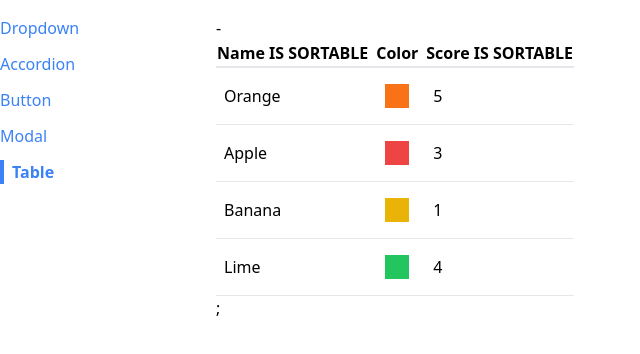
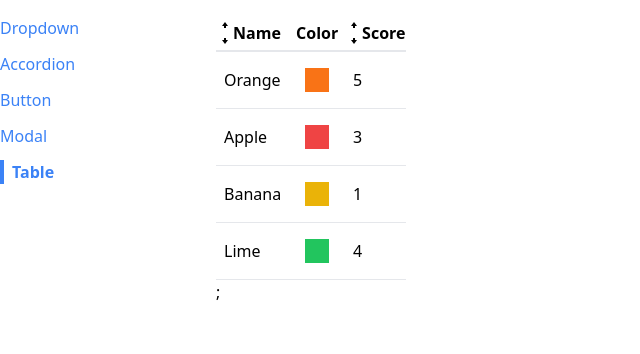
Before and after one commit to JMD1986/comps, a React (Create React App) app: page /table in a window 1280 px wide. Shown: the top 354 px of the page, without its empty margins (0-640 px from the left). Built offline with nearby package versions, Linux system fonts and the light colour scheme.

Commit message:
styling sortable table headers

```diff
--- a/src/components/SortableTable.js
+++ b/src/components/SortableTable.js
@@ -1,5 +1,6 @@
 import Table from "./Table";
 import { useState } from "react";
+import { GoArrowSmallDown, GoArrowSmallUp } from "react-icons/go";
 function SortableTable(props) {
   const [sortOrder, setSortOrder] = useState(null);
   const [sortBy, setSortBy] = useState(null);
@@ -17,6 +18,28 @@
       setSortBy(null);
     }
   };
+  function getIcons(label, sortBy, sortOrder) {
+    if (label !== sortBy) {
+      return (
+        <div>
+          <GoArrowSmallUp />
+          <GoArrowSmallDown />
+        </div>
+      );
+    }
+    if (sortOrder === null) {
+      return (
+        <div>
+          <GoArrowSmallUp />
+          <GoArrowSmallDown />
+        </div>
+      );
+    } else if (sortOrder === "asc") {
+      return <GoArrowSmallUp />;
+    } else if (sortOrder === "desc") {
+      return <GoArrowSmallDown />;
+    }
+  }
   const updatedConfig = config.map((column) => {
     if (!column.sortValue) {
       return column;
@@ -24,8 +47,14 @@
     return {
       ...column,
       header: () => (
-        <th onClick={() => handleClick(column.label)}>
-          {column.label} IS SORTABLE
+        <th
+          className="cursor-pointer hover:bg-gray-100"
+          onClick={() => handleClick(column.label)}
+        >
+          <div className="flex items-center">
+            {getIcons(column.label, sortBy, sortOrder)}
+            {column.label}
+          </div>
         </th>
       ),
     };
@@ -49,7 +78,6 @@
 
   return (
     <div>
-      {sortBy} - {sortOrder}
       <Table {...props} data={sortedData} config={updatedConfig} />;
     </div>
   );
```
